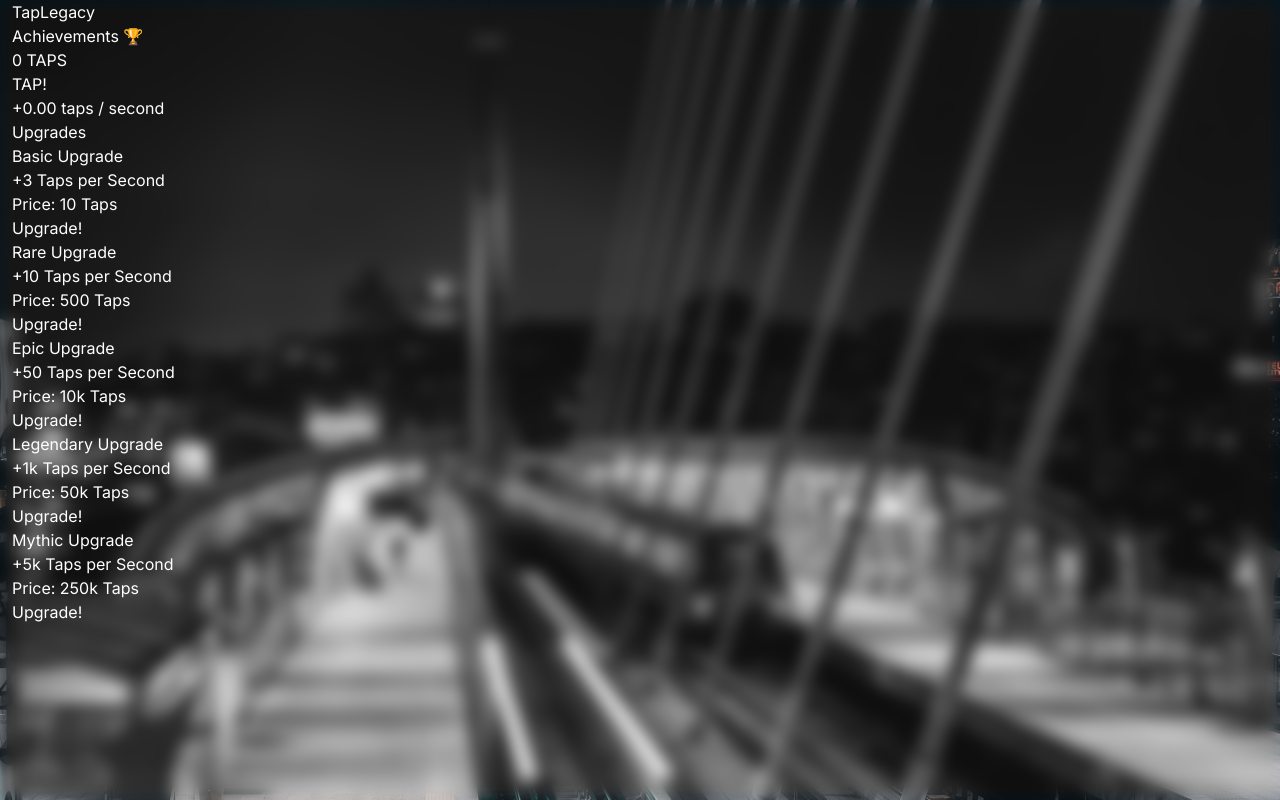
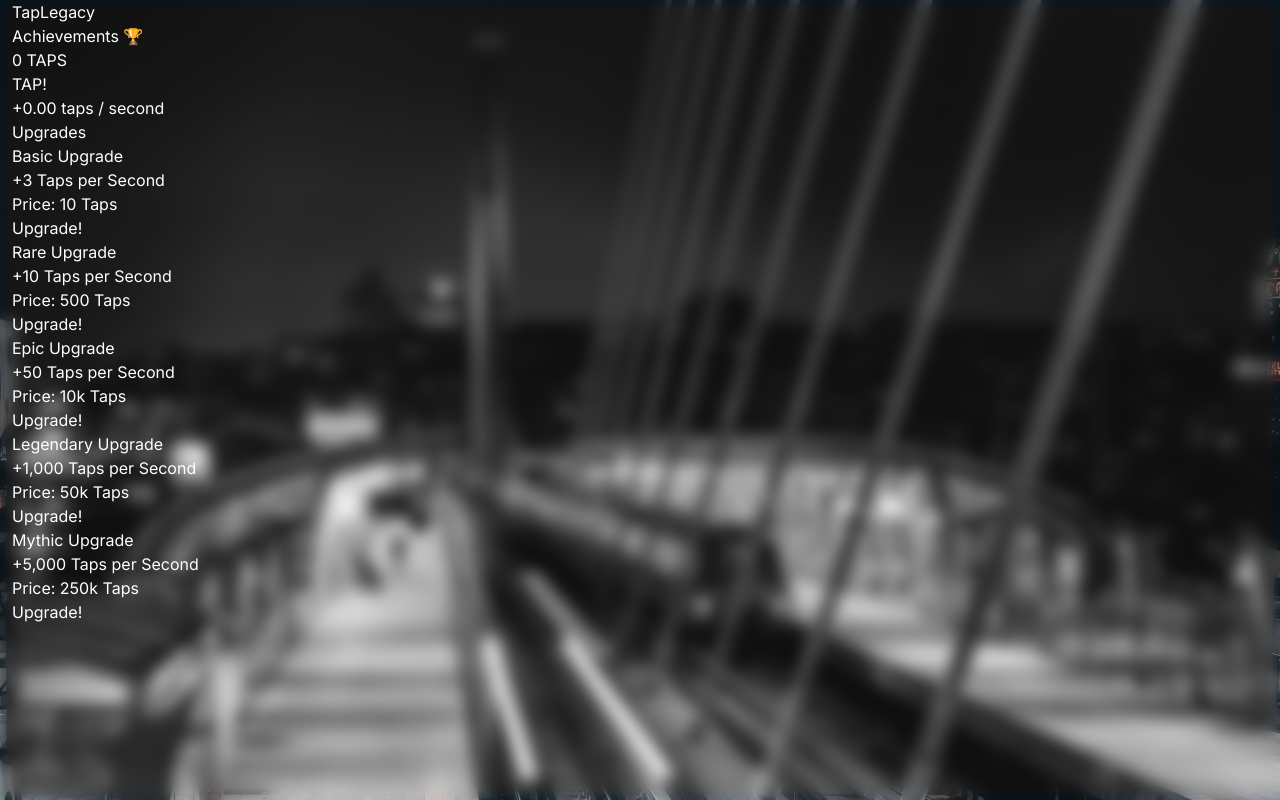
Before and after one commit to Sillor/taplegacy, a React (Vite) app: page / in a window 1280 px wide. Built offline with nearby package versions, Linux system fonts and the light colour scheme.

Commit message:
Implement upgrades, localStorage

```diff
--- a/src/components/Upgrade.jsx
+++ b/src/components/Upgrade.jsx
@@ -1,16 +1,23 @@
-function Upgrade({ name, desc, price, styles }) {
+function Upgrade({ name, price, styles, upgradeClicks, increase }) {
   return (
     <div
-      className={`mt-2 p-4 upgrade h-full w-full ${styles.bg} rounded-md backdrop-filter backdrop-blur-sm bg-opacity-10 border ${styles.border} max-h-28`}
+      className={`mt-2 p-4 upgrade h-full w-full ${styles.bg} rounded-md bg-opacity-10 border ${styles.border} max-h-28`}
     >
-      <h1 className={`font-bold text-md ${styles.text}`}>{name}</h1>
-      <p className="text-sm font-light mb-2 italic">{desc}</p>
+      <h1 className={`font-bold text-md ${styles.text}`}>
+        {name[0].toUpperCase() + name.slice(1)} Upgrade
+      </h1>
+      <p className="text-sm font-light mb-2 italic">
+        +{increase.toLocaleString()} Taps per Second
+      </p>
       <div className="flex justify-between items-center">
         <p className="text-sm font-bold">
           Price:{' '}
           <span className={`${styles.text} font-normal`}>{price} Taps</span>
         </p>
-        <button className="p-1 text-xs rounded border border-white-400 backdrop-filter backdrop-blur-sm bg-opacity-10">
+        <button
+          className="p-1 text-xs rounded border border-white bg-white bg-opacity-10"
+          onClick={() => upgradeClicks(increase, name, price)}
+        >
           Upgrade!
         </button>
       </div>
--- a/src/layout/Clicker.jsx
+++ b/src/layout/Clicker.jsx
@@ -1,16 +1,18 @@
 import React from 'react';
 
-function Clicker({ taps, addTaps, cps }) {
+function Clicker({ taps, addTaps, countedCps }) {
   return (
     <div className="flex flex-col items-center justify-center h-full p-4 md:max-w-sm lg:max-w-lg md:h-[80vh] w-full bg-black rounded-md bg-clip-padding backdrop-filter backdrop-blur-sm bg-opacity-60 border-2 border-white">
       <h2 className="mb-16 text-3xl font-bold md:text-4xl">{taps} TAPS</h2>
       <button
         className="w-full p-6 text-5xl font-extrabold border-2 border-white-400 rounded-xl tap--button bg-white bg-opacity-5 backdrop-filter backdrop-blur-sm active:text-4xl h-24"
-        onClick={addTaps}
+        onClick={(e) => {
+          addTaps(1);
+        }}
       >
         TAP!
       </button>
-      <p className="mt-4">+{cps} taps / second</p>
+      <p className="mt-4">+{countedCps} taps / second</p>
     </div>
   );
 }
--- a/src/layout/Game.jsx
+++ b/src/layout/Game.jsx
@@ -3,37 +3,83 @@ import Upgrades from './Upgrades';
 import Clicker from './Clicker';
 
 function Game() {
-  const [taps, setTaps] = useState(0);
   const [seconds, setSeconds] = useState(0);
   const [clicks, setClicks] = useState(0);
-  const [cps, setCPS] = useState(0);
+  const [countedCps, setCountedCps] = useState(0);
+  const [perSec, setPerSec] = useState(0);
+  const [userData, setUserData] = useState({
+    taps: 0,
+    upgrades: { basic: 0, rare: 0, epic: 0, legendary: 0, mythic: 0 },
+  });
 
-  const addTaps = () => {
-    setTaps((oldTaps) => oldTaps + 1);
-    setClicks((oldClicks) => oldClicks + 1);
+  const updateLocalStorage = () => {
+    localStorage.setItem('user', JSON.stringify(userData));
+  };
+
+  const addTaps = (amount) => {
+    setUserData((oldUserData) => ({
+      ...oldUserData,
+      taps: oldUserData.taps + amount,
+    }));
+    updateLocalStorage();
+    setClicks((oldClicks) => oldClicks + amount);
+  };
+
+  const upgradeClicks = (amount, name, price) => {
+    if (price <= userData.taps) {
+      if (userData.upgrades[name] === 0) {
+        setUserData((oldUserData) => ({
+          ...oldUserData,
+          upgrades: {
+            ...oldUserData.upgrades,
+            [name]: amount,
+          },
+        }));
+        setUserData((oldUserData) => ({
+          ...oldUserData,
+          taps: oldUserData.taps - price,
+        }));
+        updateLocalStorage();
+      } else {
+        alert('You already have this upgrade!');
+      }
+    } else {
+      alert('Not enough taps!');
+    }
   };
 
   useEffect(() => {
+    let total = 0;
+    Object.values(userData.upgrades).forEach((val) => (total += val));
+    setPerSec(total);
+  }, [userData]);
+
+  useEffect(() => {
     const interval = setInterval(() => {
-      setSeconds((oldSeconds) => oldSeconds + 0.1);
-    }, 100);
+      setSeconds((oldSeconds) => oldSeconds + 1);
+    }, 1000);
+
+    if (localStorage.getItem('user'))
+      setUserData(JSON.parse(localStorage.getItem('user')));
+    else localStorage.setItem('user', JSON.stringify(userData));
 
     return () => clearInterval(interval);
   }, []);
 
   useEffect(() => {
     if (seconds >= 1) {
-      setCPS((clicks / seconds).toFixed(2));
+      setCountedCps((clicks / seconds).toFixed(2));
       setSeconds(0);
       setClicks(0);
+      addTaps(perSec);
     }
     // console.log(`S: ${seconds}\tC: ${clicks}\tCPS: ${cps}\t`);
   }, [seconds, clicks]);
 
   return (
     <div className="flex justify-center flex-wrap gap-4">
-      <Clicker taps={taps} addTaps={addTaps} cps={cps} />
-      <Upgrades />
+      <Clicker taps={userData.taps} addTaps={addTaps} countedCps={countedCps} />
+      <Upgrades upgradeClicks={upgradeClicks} />
     </div>
   );
 }
--- a/src/layout/Upgrades.jsx
+++ b/src/layout/Upgrades.jsx
@@ -1,13 +1,14 @@
 import Upgrade from '../components/Upgrade';
 
-function Upgrades() {
+function Upgrades({ upgradeClicks }) {
   return (
     <div className="md:max-w-sm lg:max-w-lg md:h-[80vh] overflow-y-auto p-4 h-full w-full bg-black rounded-md bg-clip-padding backdrop-filter backdrop-blur-sm bg-opacity-60 border-2 border-white no-scrollbar">
       <h1 className="font-bold text-xl pb-2">Upgrades</h1>
       <Upgrade
-        name={'Basic Upgrade'}
-        desc={'+3 Taps per Second'}
+        upgradeClicks={upgradeClicks}
+        name={'basic'}
         price={'10'}
+        increase={3}
         styles={{
           bg: 'bg-green-400',
           border: 'border-green-400',
@@ -15,8 +16,9 @@ function Upgrades() {
         }}
       />
       <Upgrade
-        name={'Rare Upgrade'}
-        desc={'+10 Taps per Second'}
+        upgradeClicks={upgradeClicks}
+        name={'rare'}
+        increase={10}
         price={'500'}
         styles={{
           bg: 'bg-blue-400',
@@ -25,8 +27,9 @@ function Upgrades() {
         }}
       />
       <Upgrade
-        name={'Epic Upgrade'}
-        desc={'+50 Taps per Second'}
+        upgradeClicks={upgradeClicks}
+        name={'epic'}
+        increase={50}
         price={'10k'}
         styles={{
           bg: 'bg-purple-400',
@@ -35,8 +38,9 @@ function Upgrades() {
         }}
       />
       <Upgrade
-        name={'Legendary Upgrade'}
-        desc={'+1k Taps per Second'}
+        upgradeClicks={upgradeClicks}
+        name={'legendary'}
+        increase={1000}
         price={'50k'}
         styles={{
           bg: 'bg-orange-400',
@@ -45,8 +49,9 @@ function Upgrades() {
         }}
       />
       <Upgrade
-        name={'Mythic Upgrade'}
-        desc={'+5k Taps per Second'}
+        upgradeClicks={upgradeClicks}
+        name={'mythic'}
+        increase={5000}
         price={'250k'}
         styles={{
           bg: 'bg-pink-400',
```
